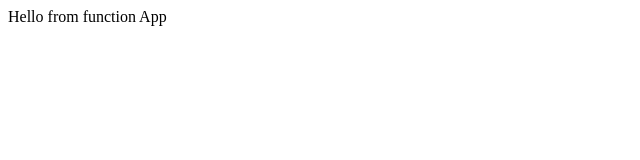
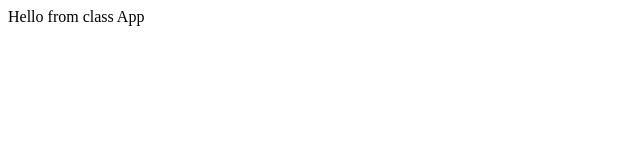
Before and after one commit to haidoro/React_lesson, a React app: page / in a window 1280 px wide. Shown: the top 160 px of the page, without its empty margins (0-640 px from the left). Built offline with nearby package versions, Linux system fonts and the light colour scheme.

Commit message:
Class Componentの例 deleted:    src/components/app.js new file:   src/components/app.jsx modified:   src/index.jsx

```diff
--- a/src/components/app.js
+++ /dev/null
@@ -1,7 +0,0 @@
-import React from 'react';
-
-function App(props){
-  return (<div>Hello from function App</div>);
-}
-
-export default App;
--- /dev/null
+++ b/src/components/app.jsx
@@ -0,0 +1,9 @@
+import React, { Component } from "react";
+
+class App extends Component {
+  render() {
+    return <div>Hello from class App</div>;
+  }
+}
+
+export default App;
--- a/src/index.jsx
+++ b/src/index.jsx
@@ -1,6 +1,6 @@
 import React from "react";
 import ReactDOM from "react-dom";
 
-import App from './components/app';
+import App from "./components/app";
 
-ReactDOM.render(<App />, document.querySelector('.container'));
+ReactDOM.render(<App />, document.querySelector(".container"));
```
